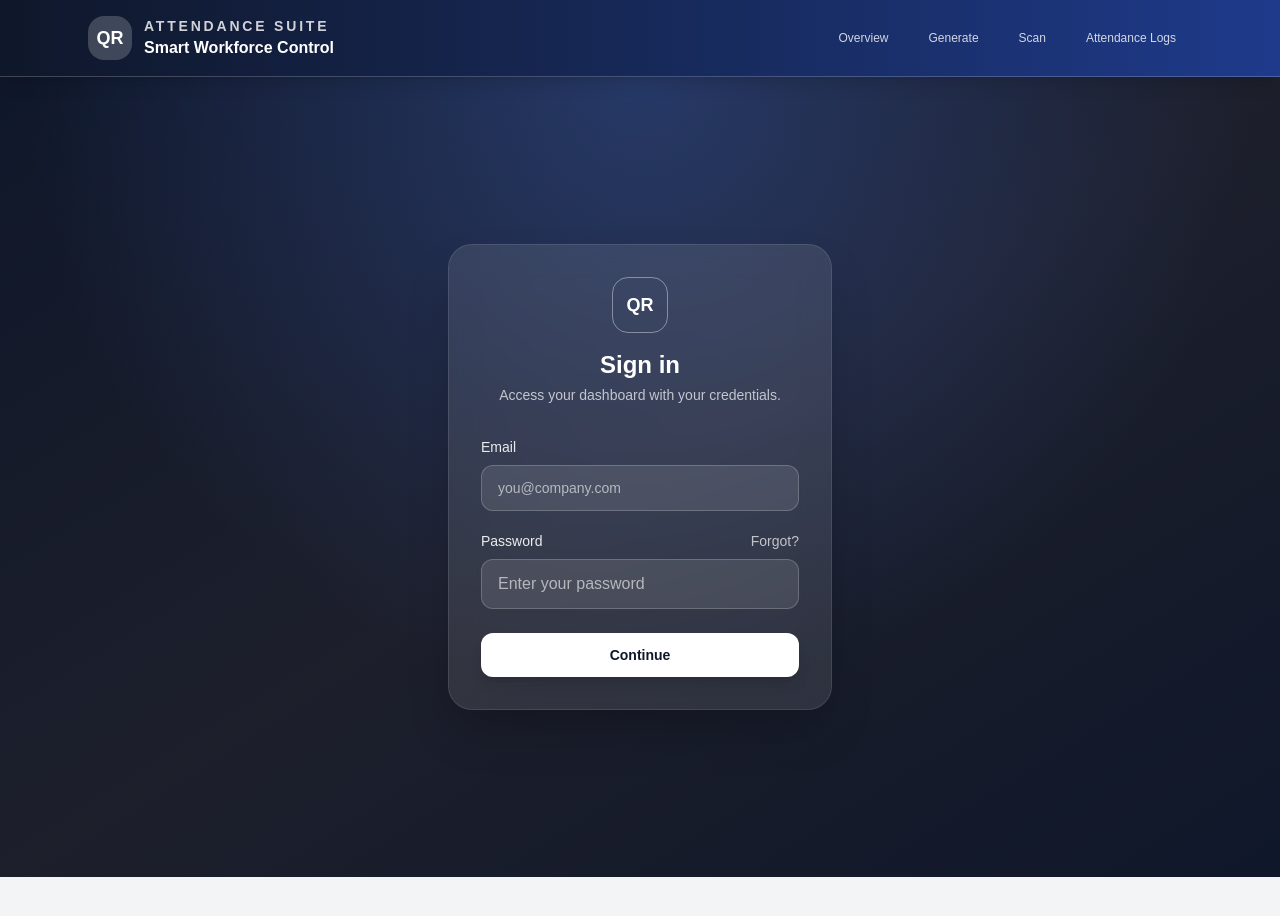
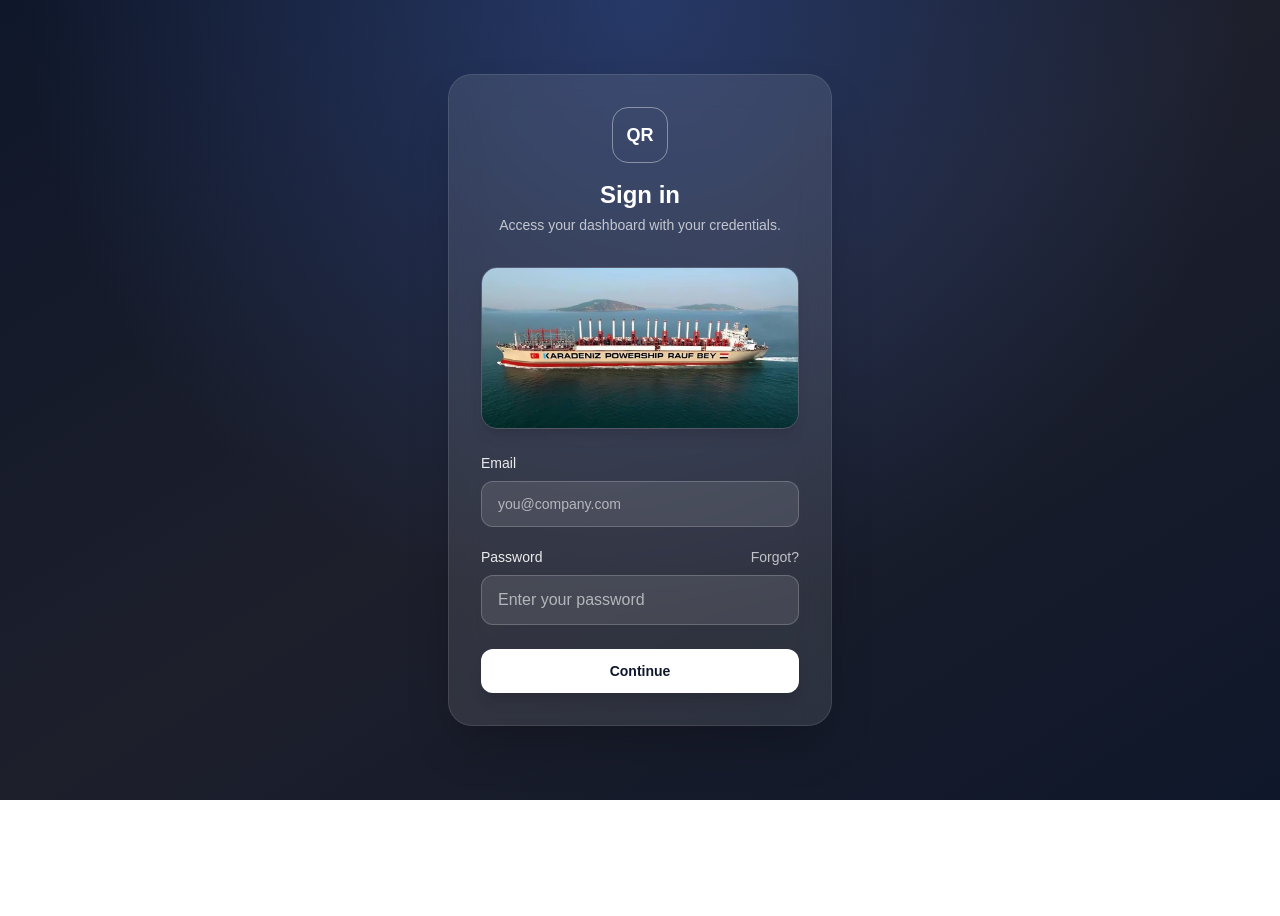
Before and after one commit to hcyvhsyn/scanner-for-ship-frontend, a Next.js app: page /login in a window 1280 px wide. Shown: the top 916 px of the page. After the commit the page ends 800 px from the top, so only its background shows below. Built offline with nearby package versions, Linux system fonts and the light colour scheme.

Commit message:
loginPage

```diff
--- a/src/pages/_app.js
+++ b/src/pages/_app.js
@@ -11,10 +11,12 @@
 
 export default function App({ Component, pageProps }) {
   const router = useRouter();
+  const hideNav = router.pathname === "/login";
 
   return (
     <div className="min-h-screen bg-[#F3F4F6] text-[#0F172A]">
-      <nav className="sticky top-0 z-50 border-b border-white/20 bg-gradient-to-r from-[#0F172A] to-[#1E3A8A] text-white shadow-lg">
+      {!hideNav && (
+        <nav className="sticky top-0 z-50 border-b border-white/20 bg-linear-to-r from-[#0F172A] to-[#1E3A8A] text-white shadow-lg">
           <div className="mx-auto flex max-w-6xl flex-wrap items-center justify-between gap-3 px-6 py-4">
             <div className="flex items-center gap-3">
               <div className="flex h-11 w-11 items-center justify-center rounded-2xl bg-white/20 text-white text-lg font-semibold backdrop-blur">
@@ -24,7 +26,9 @@
                 <p className="text-sm font-semibold uppercase tracking-[0.2em] text-white/80">
                   Attendance Suite
                 </p>
-              <p className="text-base font-semibold">Smart Workforce Control</p>
+                <p className="text-base font-semibold">
+                  Smart Workforce Control
+                </p>
               </div>
             </div>
 
@@ -48,8 +52,9 @@
             </div>
           </div>
         </nav>
+      )}
 
-      <main className="pb-12">
+      <main className="">
         <Component {...pageProps} />
       </main>
     </div>
--- a/src/pages/index.jsx
+++ b/src/pages/index.jsx
@@ -1 +1 @@
-export { default } from "./main";
+export { default } from "./login";
--- a/src/pages/login.jsx
+++ b/src/pages/login.jsx
@@ -1,4 +1,6 @@
 import Head from "next/head";
+import Image from "next/image";
+import Link from "next/link";
 import React from "react";
 
 export default function LoginPage() {
@@ -27,6 +29,18 @@
             </p>
           </div>
 
+          <div className="mb-6 overflow-hidden rounded-2xl border border-white/15 shadow-lg">
+            <Image
+              src="/images/kds.png"
+              alt="Karadeniz Powership Rauf Bey"
+              width={640}
+              height={320}
+              className="h-40 w-full object-cover"
+              priority
+            />
+
+          </div>
+
           <form className="space-y-5">
             <label className="block text-sm font-medium text-white/90">
               Email
@@ -50,9 +64,11 @@
               />
             </div>
           </form>
-          <button className="mt-6 w-full rounded-xl bg-white py-3 text-sm font-semibold text-[#0f172a] shadow-lg transition hover:-translate-y-0.5 hover:bg-gray-100">
-            Continue
-          </button>
+          <Link href="/main">
+            <button className="mt-6 w-full rounded-xl bg-white py-3 text-sm font-semibold text-[#0f172a] shadow-lg transition hover:-translate-y-0.5 hover:bg-gray-100">
+              Continue
+            </button>
+          </Link>
         </div>
       </div>
     </>
```
Also changed, not shown: public/images/kds.png (added). Lines whose indentation alone changed are shown as unchanged.
